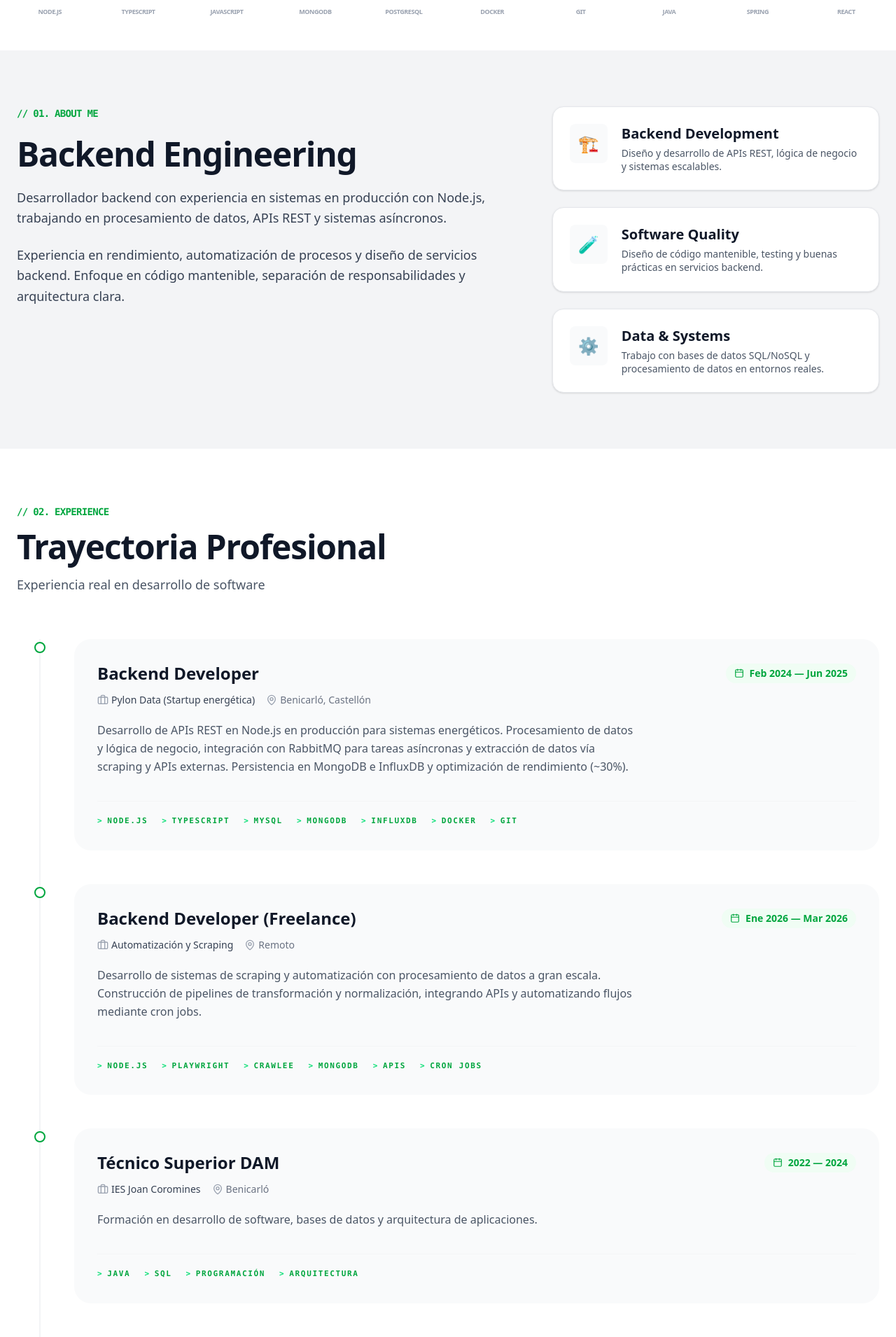
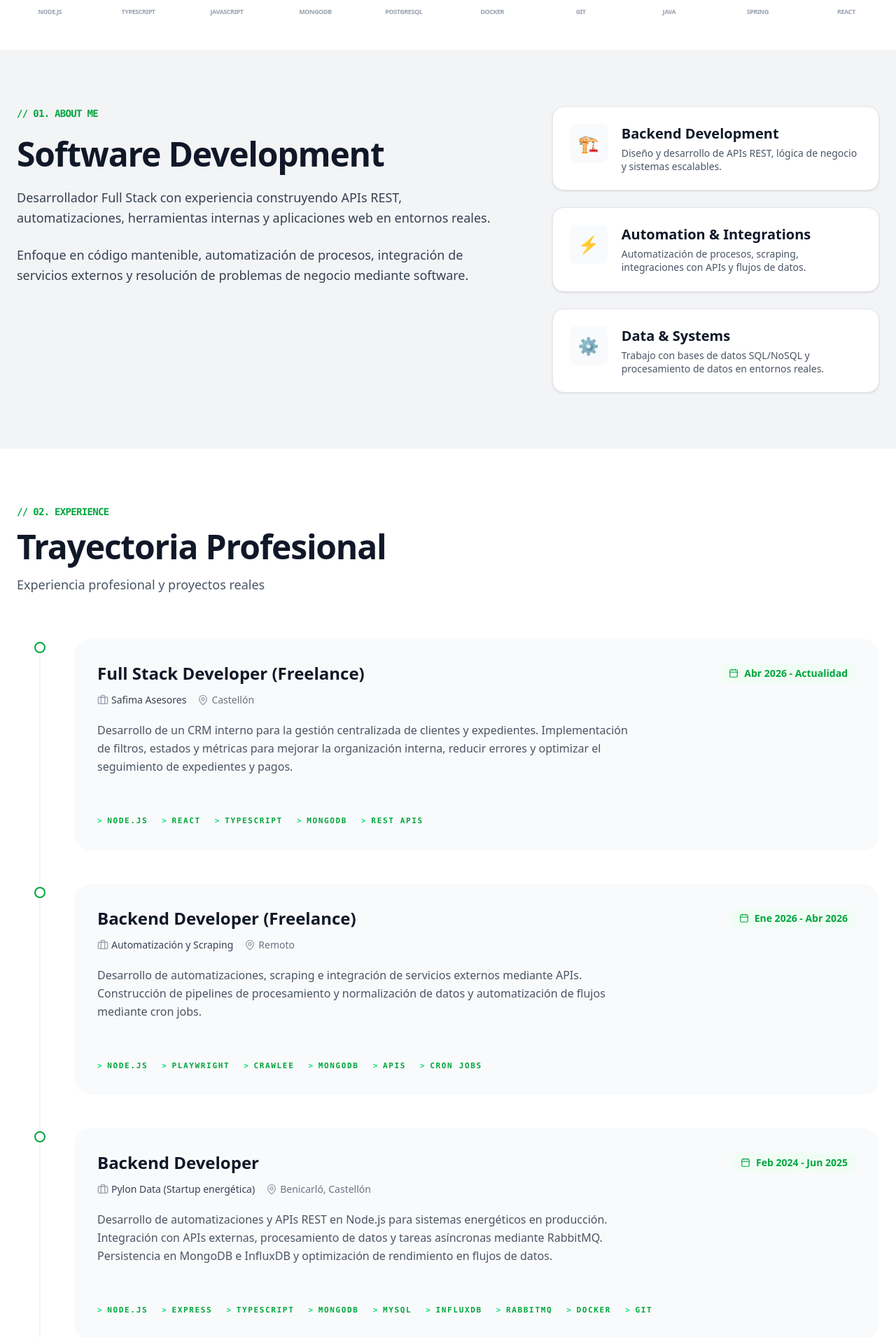
Before and after one commit to ayoubMO19/portfolio, a React (Vite) app: page / in a window 1280 px wide. Shown: the part 887-2797 px from the top of the page at 70% size. Built offline with nearby package versions, Linux system fonts and the light colour scheme.

Commit message:
the data and the cv has been updated

```diff
--- a/src/data/portfolioData.ts
+++ b/src/data/portfolioData.ts
@@ -9,53 +9,106 @@ import frontend_ecommerce from "../assets/frontend_ecommerce.png";
 export const portfolioData: PortfolioData = {
   hero: {
     title: "Ayoub Morghi.",
-    subtitle: "Backend enfocado en Node.js, APIs y sistemas de datos.",
-    description: "Backend Developer con experiencia en Node.js en producción, trabajando con APIs REST, procesamiento de datos y optimización de rendimiento.",
+    subtitle: "Full Stack Developer especializado en backend, automatización y sistemas de datos.",
+    description:
+      "Desarrollador Full Stack con experiencia en Node.js y React en entornos reales, trabajando con APIs REST, automatización de procesos, sistemas de datos y herramientas internas.",
     profileImage: profileImage,
     socialLinks: [
-      { name: "LinkedIn", href: "https://www.linkedin.com/in/ayoub-morghi-ouhda/", icon: FaLinkedin },
-      { name: "GitHub", href: "https://github.com/ayoubMO19", icon: SiGithub },
-      { name: "X", href: "https://x.com/AyoubMorghi", icon: SiX },
+      {
+        name: "LinkedIn",
+        href: "https://www.linkedin.com/in/ayoub-morghi-ouhda/",
+        icon: FaLinkedin,
+      },
+      {
+        name: "GitHub",
+        href: "https://github.com/ayoubMO19",
+        icon: SiGithub,
+      },
+      {
+        name: "X",
+        href: "https://x.com/AyoubMorghi",
+        icon: SiX,
+      },
     ],
     technologies: [
-      { name: "Node.js", icon: "https://cdn.jsdelivr.net/gh/devicons/devicon/icons/nodejs/nodejs-original.svg" },
-      { name: "TypeScript", icon: "https://cdn.jsdelivr.net/gh/devicons/devicon/icons/typescript/typescript-original.svg" },
-      { name: "JavaScript", icon: "https://cdn.jsdelivr.net/gh/devicons/devicon/icons/javascript/javascript-original.svg" },
-      { name: "MongoDB", icon: "https://cdn.jsdelivr.net/gh/devicons/devicon/icons/mongodb/mongodb-original.svg" },
-      { name: "PostgreSQL", icon: "https://cdn.jsdelivr.net/gh/devicons/devicon/icons/postgresql/postgresql-original.svg" },
-      { name: "Docker", icon: "https://cdn.jsdelivr.net/gh/devicons/devicon/icons/docker/docker-original.svg" },
-      { name: "Git", icon: "https://cdn.jsdelivr.net/gh/devicons/devicon/icons/git/git-original.svg" },
-      { name: "Java", icon: "https://cdn.jsdelivr.net/gh/devicons/devicon/icons/java/java-original.svg" },
-      { name: "Spring", icon: "https://cdn.jsdelivr.net/gh/devicons/devicon/icons/spring/spring-original.svg" },
-      { name: "React", icon: "https://cdn.jsdelivr.net/gh/devicons/devicon/icons/react/react-original.svg" },
+      {
+        name: "Node.js",
+        icon: "https://cdn.jsdelivr.net/gh/devicons/devicon/icons/nodejs/nodejs-original.svg",
+      },
+      {
+        name: "TypeScript",
+        icon: "https://cdn.jsdelivr.net/gh/devicons/devicon/icons/typescript/typescript-original.svg",
+      },
+      {
+        name: "JavaScript",
+        icon: "https://cdn.jsdelivr.net/gh/devicons/devicon/icons/javascript/javascript-original.svg",
+      },
+      {
+        name: "MongoDB",
+        icon: "https://cdn.jsdelivr.net/gh/devicons/devicon/icons/mongodb/mongodb-original.svg",
+      },
+      {
+        name: "PostgreSQL",
+        icon: "https://cdn.jsdelivr.net/gh/devicons/devicon/icons/postgresql/postgresql-original.svg",
+      },
+      {
+        name: "Docker",
+        icon: "https://cdn.jsdelivr.net/gh/devicons/devicon/icons/docker/docker-original.svg",
+      },
+      {
+        name: "Git",
+        icon: "https://cdn.jsdelivr.net/gh/devicons/devicon/icons/git/git-original.svg",
+      },
+      {
+        name: "Java",
+        icon: "https://cdn.jsdelivr.net/gh/devicons/devicon/icons/java/java-original.svg",
+      },
+      {
+        name: "Spring",
+        icon: "https://cdn.jsdelivr.net/gh/devicons/devicon/icons/spring/spring-original.svg",
+      },
+      {
+        name: "React",
+        icon: "https://cdn.jsdelivr.net/gh/devicons/devicon/icons/react/react-original.svg",
+      },
     ],
     ctaButtons: {
-      projects: { text: "Ver Proyectos", href: "#projects", icon: Monitor },
-      contact: { text: "Contactar", href: "#contact" },
+      projects: {
+        text: "Ver Proyectos",
+        href: "#projects",
+        icon: Monitor,
+      },
+      contact: {
+        text: "Contactar",
+        href: "#contact",
+      },
     },
   },
 
   aboutMe: {
     sectionLabel: "// 01. About Me",
-    title: "Backend Engineering",
+    title: "Software Development",
     description: [
-      "Desarrollador backend con experiencia en sistemas en producción con Node.js, trabajando en procesamiento de datos, APIs REST y sistemas asíncronos.",
-      "Experiencia en rendimiento, automatización de procesos y diseño de servicios backend. Enfoque en código mantenible, separación de responsabilidades y arquitectura clara.",
+      "Desarrollador Full Stack con experiencia construyendo APIs REST, automatizaciones, herramientas internas y aplicaciones web en entornos reales.",
+      "Enfoque en código mantenible, automatización de procesos, integración de servicios externos y resolución de problemas de negocio mediante software.",
     ],
     specializations: [
       {
         title: "Backend Development",
-        description: "Diseño y desarrollo de APIs REST, lógica de negocio y sistemas escalables.",
+        description:
+          "Diseño y desarrollo de APIs REST, lógica de negocio y sistemas escalables.",
         icon: "🏗️",
       },
       {
-        title: "Software Quality",
-        description: "Diseño de código mantenible, testing y buenas prácticas en servicios backend.",
-        icon: "🧪",
+        title: "Automation & Integrations",
+        description:
+          "Automatización de procesos, scraping, integraciones con APIs y flujos de datos.",
+        icon: "⚡",
       },
       {
         title: "Data & Systems",
-        description: "Trabajo con bases de datos SQL/NoSQL y procesamiento de datos en entornos reales.",
+        description:
+          "Trabajo con bases de datos SQL/NoSQL y procesamiento de datos en entornos reales.",
         icon: "⚙️",
       },
     ],
@@ -64,38 +117,74 @@ export const portfolioData: PortfolioData = {
   experience: {
     sectionLabel: "// 02. Experience",
     title: "Trayectoria Profesional",
-    subtitle: "Experiencia real en desarrollo de software",
+    subtitle: "Experiencia profesional y proyectos reales",
     experiences: [
       {
-        title: "Backend Developer",
-        company: "Pylon Data (Startup energética)",
-        period: "Feb 2024 — Jun 2025",
-        location: "Benicarló, Castellón",
-        description: "Desarrollo de APIs REST en Node.js en producción para sistemas energéticos. Procesamiento de datos y lógica de negocio, integración con RabbitMQ para tareas asíncronas y extracción de datos vía scraping y APIs externas. Persistencia en MongoDB e InfluxDB y optimización de rendimiento (~30%).",
-        tech: ["Node.js", "TypeScript", "MySQL", "MongoDB", "InfluxDB", "Docker", "Git"],
+        title: "Full Stack Developer (Freelance)",
+        company: "Safima Asesores",
+        period: "Abr 2026 - Actualidad",
+        location: "Castellón",
+        description:
+          "Desarrollo de un CRM interno para la gestión centralizada de clientes y expedientes. Implementación de filtros, estados y métricas para mejorar la organización interna, reducir errores y optimizar el seguimiento de expedientes y pagos.",
+        tech: [
+          "Node.js",
+          "React",
+          "TypeScript",
+          "MongoDB",
+          "REST APIs",
+        ],
       },
       {
         title: "Backend Developer (Freelance)",
         company: "Automatización y Scraping",
-        period: "Ene 2026 — Mar 2026",
+        period: "Ene 2026 - Abr 2026",
         location: "Remoto",
-        description: "Desarrollo de sistemas de scraping y automatización con procesamiento de datos a gran escala. Construcción de pipelines de transformación y normalización, integrando APIs y automatizando flujos mediante cron jobs.",
-        tech: ["Node.js", "Playwright", "Crawlee", "MongoDB", "APIs", "Cron Jobs"],
+        description:
+          "Desarrollo de automatizaciones, scraping e integración de servicios externos mediante APIs. Construcción de pipelines de procesamiento y normalización de datos y automatización de flujos mediante cron jobs.",
+        tech: [
+          "Node.js",
+          "Playwright",
+          "Crawlee",
+          "MongoDB",
+          "APIs",
+          "Cron Jobs",
+        ],
+      },
+      {
+        title: "Backend Developer",
+        company: "Pylon Data (Startup energética)",
+        period: "Feb 2024 - Jun 2025",
+        location: "Benicarló, Castellón",
+        description:
+          "Desarrollo de automatizaciones y APIs REST en Node.js para sistemas energéticos en producción. Integración con APIs externas, procesamiento de datos y tareas asíncronas mediante RabbitMQ. Persistencia en MongoDB e InfluxDB y optimización de rendimiento en flujos de datos.",
+        tech: [
+          "Node.js",
+          "Express",
+          "TypeScript",
+          "MongoDB",
+          "MySQL",
+          "InfluxDB",
+          "RabbitMQ",
+          "Docker",
+          "Git",
+        ],
       },
       {
         title: "Técnico Superior DAM",
         company: "IES Joan Coromines",
-        period: "2022 — 2024",
+        period: "2022 - 2024",
         location: "Benicarló",
-        description: "Formación en desarrollo de software, bases de datos y arquitectura de aplicaciones.",
+        description:
+          "Formación en desarrollo de software, bases de datos y arquitectura de aplicaciones.",
         tech: ["Java", "SQL", "Programación", "Arquitectura"],
       },
       {
         title: "Técnico Medio SMR",
         company: "IES Joan Coromines",
-        period: "2020 — 2022",
+        period: "2020 - 2022",
         location: "Benicarló",
-        description: "Fundamentos de sistemas, redes y hardware.",
+        description:
+          "Fundamentos de sistemas, redes y hardware.",
         tech: ["Redes", "Hardware", "Sistemas"],
       },
     ],
@@ -104,12 +193,14 @@ export const portfolioData: PortfolioData = {
   projects: {
     sectionLabel: "// 03. Selected Work",
     title: "Proyectos destacados",
-    description: "Proyectos donde aplico arquitectura real, seguridad y diseño de sistemas backend y frontend.",
+    description:
+      "Proyectos donde aplico arquitectura real, automatización y desarrollo full stack.",
     projects: [
       {
         title: "VEXA E-Commerce Backend",
         category: "Java Backend Architecture",
-        description: "API REST completa en Spring Boot con autenticación JWT y control de roles. Integración de pagos reales con Stripe (PaymentIntent + Webhooks verificados). Arquitectura por capas y lógica de negocio segura sin confiar en el cliente.",
+        description:
+          "API REST completa en Spring Boot con autenticación JWT y control de roles. Integración de pagos reales con Stripe (PaymentIntent + Webhooks verificados). Arquitectura por capas y lógica de negocio segura.",
         tech: ["Java 21", "Spring Boot", "PostgreSQL"],
         image: backend_ecommerce,
         github: "https://github.com/ayoubMO19/e-commerce-backend",
@@ -118,7 +209,8 @@ export const portfolioData: PortfolioData = {
       {
         title: "VEXA E-Commerce Frontend",
         category: "Frontend Engineering",
-        description: "SPA en React con TypeScript conectada a backend real. Autenticación persistente, integración de pagos con Stripe y gestión de estado con TanStack Query. Rendimiento optimizado (100/100 Core Web Vitals).",
+        description:
+          "SPA en React con TypeScript conectada a backend real. Autenticación persistente, integración de pagos con Stripe y gestión de estado con TanStack Query.",
         tech: ["React", "TypeScript", "Tailwind CSS"],
         image: frontend_ecommerce,
         github: "https://github.com/ayoubMO19/e-commerce-frontend",
@@ -126,19 +218,27 @@ export const portfolioData: PortfolioData = {
       },
     ],
     techIcons: {
-      "Java 21": "https://cdn.jsdelivr.net/gh/devicons/devicon/icons/java/java-original.svg",
-      "Spring Boot": "https://cdn.jsdelivr.net/gh/devicons/devicon/icons/spring/spring-original.svg",
-      "PostgreSQL": "https://cdn.jsdelivr.net/gh/devicons/devicon/icons/postgresql/postgresql-original.svg",
-      "React": "https://cdn.jsdelivr.net/gh/devicons/devicon/icons/react/react-original.svg",
-      "Tailwind CSS": "https://cdn.jsdelivr.net/gh/devicons/devicon/icons/tailwindcss/tailwindcss-original.svg",
-      "TypeScript": "https://cdn.jsdelivr.net/gh/devicons/devicon/icons/typescript/typescript-original.svg",
-      "Vite": "https://cdn.jsdelivr.net/gh/devicons/devicon/icons/vitejs/vitejs-original.svg",
+      "Java 21":
+        "https://cdn.jsdelivr.net/gh/devicons/devicon/icons/java/java-original.svg",
+      "Spring Boot":
+        "https://cdn.jsdelivr.net/gh/devicons/devicon/icons/spring/spring-original.svg",
+      PostgreSQL:
+        "https://cdn.jsdelivr.net/gh/devicons/devicon/icons/postgresql/postgresql-original.svg",
+      React:
+        "https://cdn.jsdelivr.net/gh/devicons/devicon/icons/react/react-original.svg",
+      "Tailwind CSS":
+        "https://cdn.jsdelivr.net/gh/devicons/devicon/icons/tailwindcss/tailwindcss-original.svg",
+      TypeScript:
+        "https://cdn.jsdelivr.net/gh/devicons/devicon/icons/typescript/typescript-original.svg",
+      Vite:
+        "https://cdn.jsdelivr.net/gh/devicons/devicon/icons/vitejs/vitejs-original.svg",
     },
   },
 
   contact: {
     sectionLabel: "// 04. Contact",
-    subtitle: "Disponible para oportunidades como Backend Developer.",
+    subtitle:
+      "Disponible para oportunidades como Full Stack o Backend Developer.",
     email: "ayoubmorghiouhda@gmail.com",
     socialLinks: [
       {
--- a/src/sections/Hero.tsx
+++ b/src/sections/Hero.tsx
@@ -16,14 +16,13 @@ export default function Hero() {
         <div className="flex-1 space-y-8 z-10 text-center md:text-left">
           <header className="space-y-3">
             <p className="text-[11px] tracking-[0.3em] font-mono text-green-600 font-bold uppercase">
-              Backend Developer
+              Full Stack Developer
             </p>
-            <h1 className="font-extrabold tracking-tight text-slate-900 leading-[1.1]">
-              <span className="text-5xl md:text-7xl text-green-600">{title}</span><br />
-              <span className="text-4xl md:text-6xl text-slate-800">{subtitle}</span>
-            </h1>
+            {/* Separa el título y el subtítulo */}
+            <h1 className="font-extrabold tracking-tight text-green-600 leading-[1.1] text-5xl md:text-7xl">{title}</h1>
+            <h2 className="font-extrabold tracking-tight leading-[1.1] text-2xl md:text-4xl text-slate-800">{subtitle}</h2>
           </header>
-          <p className="max-w-lg mx-auto md:mx-0 text-lg text-slate-600 leading-relaxed">
+          <p className="max-w-xl mx-auto md:mx-0 text-lg text-slate-600 leading-relaxed">
             {description}
           </p>
           <div className="flex flex-col sm:flex-row gap-4 justify-center md:justify-start">
@@ -42,7 +41,7 @@ export default function Hero() {
             <img
               src={profileImage}
               alt="Ayoub Morghi"
-              className="w-full h-full object-cover grayscale hover:grayscale-0 transition-all duration-700 ease-in-out scale-105 group-hover:scale-100"
+              className="w-full h-full object-cover transition-all duration-700 ease-in-out scale-100 group-hover:scale-105"
             />
             <div className="absolute right-4 top-1/2 -translate-y-1/2 flex flex-col gap-4 opacity-0 group-hover:opacity-100 md:opacity-100 transition-opacity">
               {socialLinks.map((link) => (
```
Also changed, not shown: 2 other files (tests, documents, lock files or other folders).
